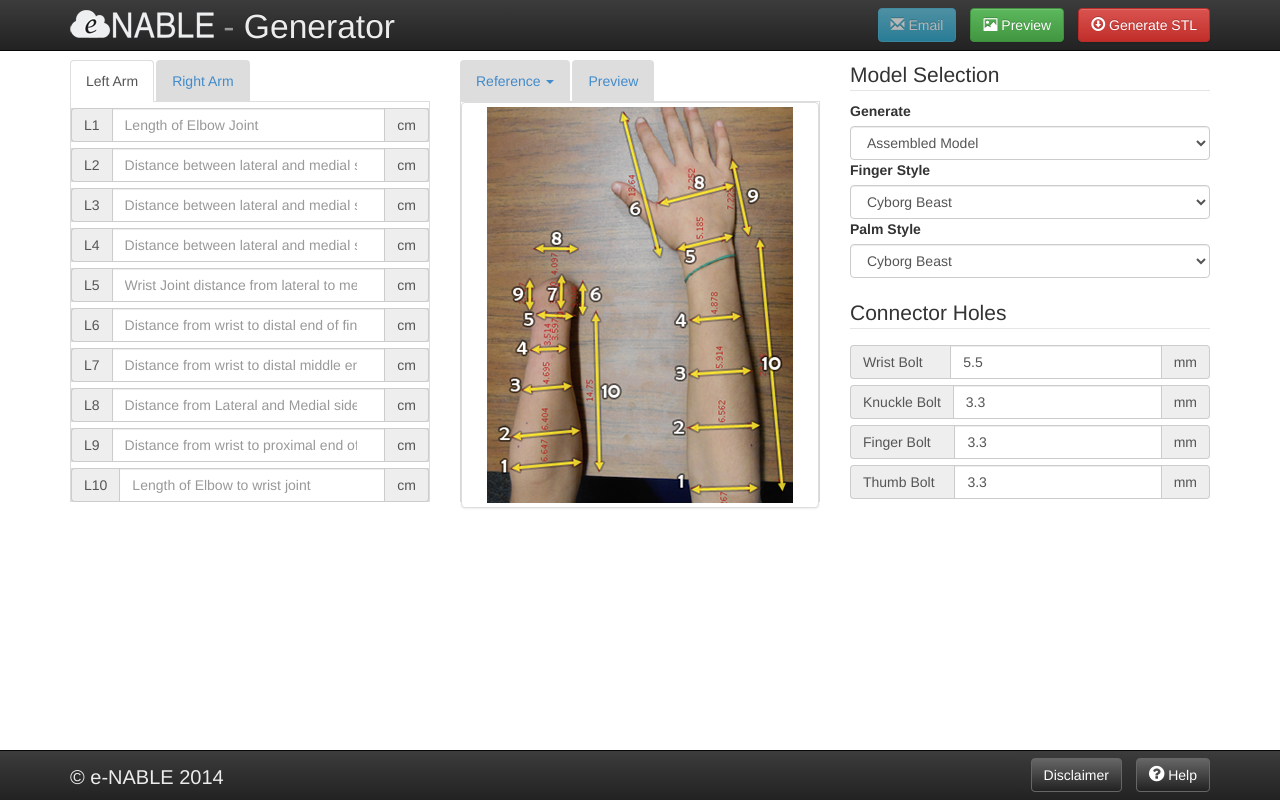
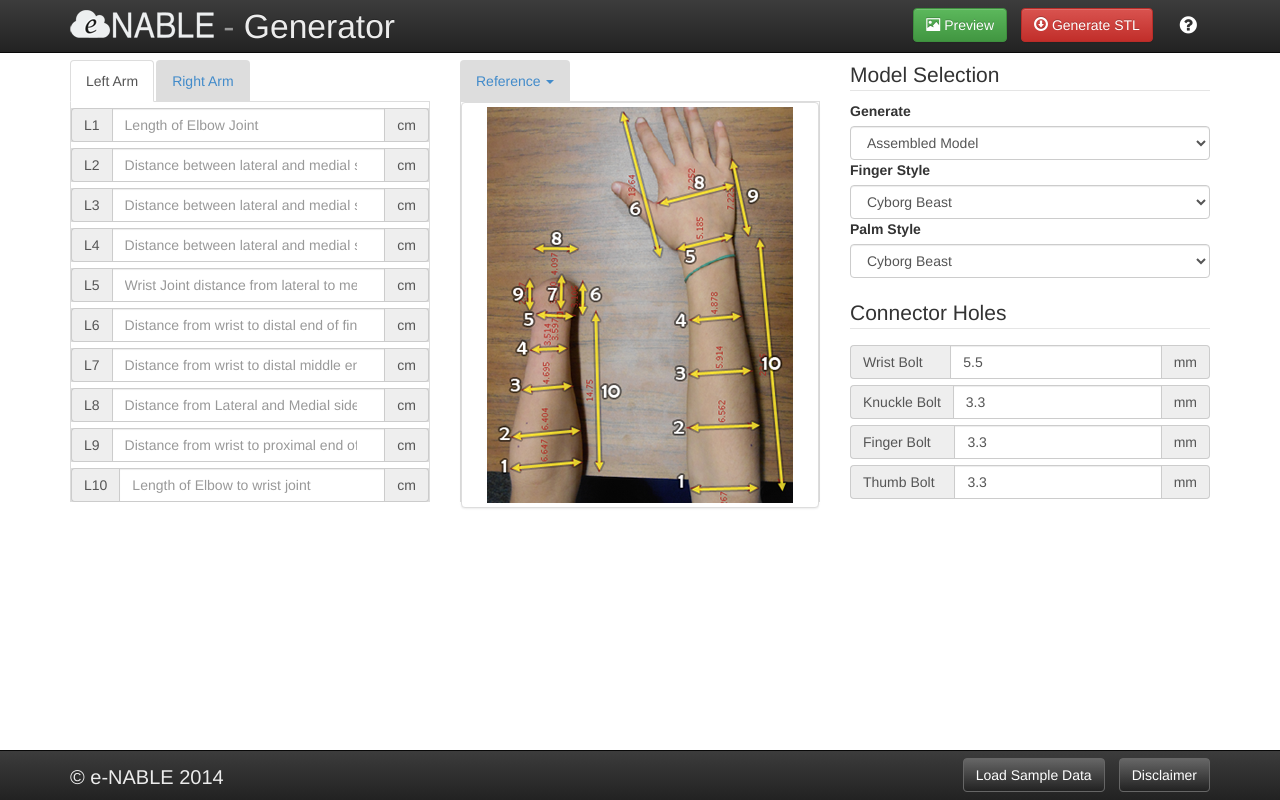
Before and after one commit to e-nable/Service-Station, a PHP site: page / in a window 1280 px wide. Run offline with PHP 8.4, Linux system fonts and the light colour scheme; some libraries are stand-ins or nearby versions.

Commit message:
Hide email btn, hide preview tab when no submit, sample btn now below, moving help btn

```diff
--- a/index.php
+++ b/index.php
@@ -56,10 +56,18 @@
 	.navbar-brand img {
 		vertical-align: baseline;
 	}
-	.help span, .disclaimer span{
+	.help span{
+		font-size: 20px;
+	}
+	.disclaimer span{
 		font-size: 18px;
 	}
-	.help,.disclaimer {
+	.help {
+		margin-left: 14px ;
+		color:white;
+		float:right;
+	}
+	.disclaimer {
 		margin-left: 14px ;
 		margin-top: -5px;
 		color:white;
@@ -68,7 +76,11 @@
 		border-color: #666666;
 		float:right;
 	}
-	.help:hover, .help:focus, .disclaimer:hover, .disclaimer:hover  {
+	.help:hover, .help:focus {
+		color:white;
+		background-image: linear-gradient(to bottom, #444 0px, #000 100%);
+	}
+	.disclaimer:hover, .disclaimer:hover  {
 		color:white;
 		background-image: linear-gradient(to bottom, #aaa 0px, #444 100%);
 	}
@@ -124,14 +136,17 @@ $fingerSelect_options = fingerSelect_options();
 $palmSelect_options = palmSelect_options();
 $render = render();
 $tabselect = "";
+$stateClass = "";
 
-if(isset($_GET["submit"]) && (strtolower(trim($_GET["submit"])) == 'preview' || strtolower(trim($_GET["submit"])) == 'stl'))
-$tabselect = <<<TABSELECT
-<script>
-	$("#render_tab a:last").tab("show");
-</script>
+if(isset($_GET["submit"]) && (strtolower(trim($_GET["submit"])) == 'preview' || strtolower(trim($_GET["submit"])) == 'stl')){
+	$tabselect = <<<TABSELECT
+	<script>
+		$("#render_tab a:last").tab("show");
+	</script>
 TABSELECT;
-
+} else {
+	$stateClass = "hidden";
+}
 
 
 
@@ -149,13 +164,15 @@ $html = <<<HTML
   </div>
   <div class="navbar-collapse collapse">
    <div class="navbar-form navbar-right">
+    <span id="help" class="help btn btn-help" value='help' data-toggle="modal" data-target=".help-modal">
+      <span class="fa fa-question-circle"></span> </span>
     <button id="stl-btn" data-loading-text="Loading STL ..." class="download btn btn-danger" type="submit" name='submit' value='stl' onClick="javascript:goModal('stl');">
       <span class="glyphicon glyphicon-download"></span> Generate STL</button>
     <button id="preview-btn"  data-loading-text="Loading Preview..." class="preview btn btn-success" type="submit" name='submit' value='Preview' onClick="javascript:goModal('preview');"
       title="Preview" data-toggle="tooltip" data-placement="bottom">
       <span class="glyphicon glyphicon-picture"></span> Preview</button>
-    <button class="disabled email btn btn-info" type="button" name='submit' value='email'>
-      <span class="glyphicon glyphicon-envelope"></span> Email</button>
+    <!--<button class="disabled email btn btn-info" type="button" name='submit' value='email'>
+      <span class="glyphicon glyphicon-envelope"></span> Email</button>-->
     </div>
    </div>
   </div>
@@ -166,10 +183,9 @@ $html = <<<HTML
 <div class="navbar  navbar-inverse navbar-fixed-bottom">
  <div class="container">
 	&copy; e-NABLE 2014
-    <span id="help" class="help btn btn-help" value='help' data-toggle="modal" data-target=".help-modal">
-      <span class="fa fa-question-circle"></span> Help</span>
     <span id="disclaimer" class="disclaimer btn btn-help" value='help' data-toggle="modal" data-target=".disclaimer-modal">
       Disclaimer</span>
+    <a class="disclaimer btn btn-help" href="./?Left1=66.47&Left2=64.04&Left3=46.95&Left4=35.14&Left5=35.97&Left6=27.27&Left7=31.80&Left8=40.97&Left9=31.06&Left10=147.5&Right1=62.67&Right2=65.62&Right3=59.14&Right4=48.78&Right5=51.85&Right6=16.4&Right7=0&Right8=72.52&Right9=72.23&Right10=230.6&part=0&fingerSelect=1&palmSelect=1&WristBolt=5.5&KnuckleBolt=3.3&JointBolt=3.3&ThumbBolt=3.3&submit=Preview">Load Sample Data</a>
  </div>
 </div>
 
@@ -226,7 +242,7 @@ $html = <<<HTML
      <li><a data-toggle="tab" tabindex="-1"  href="#descriptions" data-toggle="tab">Descriptions</a></li>
     </ul>
    </li>
-   <li><a href="#preview" data-toggle="tab">Preview</a></li>
+   <li class="{$stateClass}"><a href="#preview" data-toggle="tab">Preview</a></li>
   </ul>
   <!-- Tab panes -->
   <div class="tab-content">
@@ -317,10 +333,10 @@ $html = <<<HTML
 		The purpose of this project is to allow an advanced user to preview and build STL files associated with an <b>e-NABLE</b> Gauntlet or any associated part to it while assuring that the scaling factors used do not affect the bolting components and that other fittings remain proportionately scaled.
 	<BR/>
 	<BR/>
-		In order to provide a proper fitting, several measurements are required which are detailed by the image. These are required. Please tab between Left and Right arm tabs to provide all data points, select the proper bolts sizes and other configurable selections before choosing to request a preview or generate an STL build.
+		In order to provide a proper fitting, several measurements are required which are detailed by the image in the center visual pane. Please provide all lengths for both left (L#) and right (R#) arm measurements by tabbing through the left pane, select the proper bolts sizes and other configurable selections before choosing to request a preview or generate an STL file. The preview image will only populate in a tab within the center pane when either preview or generate buttons are clicked.
 	<BR/>
 	<BR/>
-	This product allows you to:
+	This product allows the user to:
 	<UL>
 		<LI>Preview a component build</LI>
 		<LI>Generate downloadable associated STL files</LI>
@@ -331,7 +347,7 @@ $html = <<<HTML
 		<LI>Talk to a 3D printer</LI>
 	</UL>
 
-		Please have a look at the <a href="https://docs.google.com/file/d/0B9uusfrN9RdDX3E4anlWTW01bm8">current generic intake form</a> for more details.
+		Please reference the <a href="https://docs.google.com/file/d/0B9uusfrN9RdDX3E4anlWTW01bm8">current generic intake form</a> for more details on measurements.
         </div>
         <div class="modal-footer">
           <button data-dismiss="modal" class="btn btn-default" type="button">Close</button>
```
